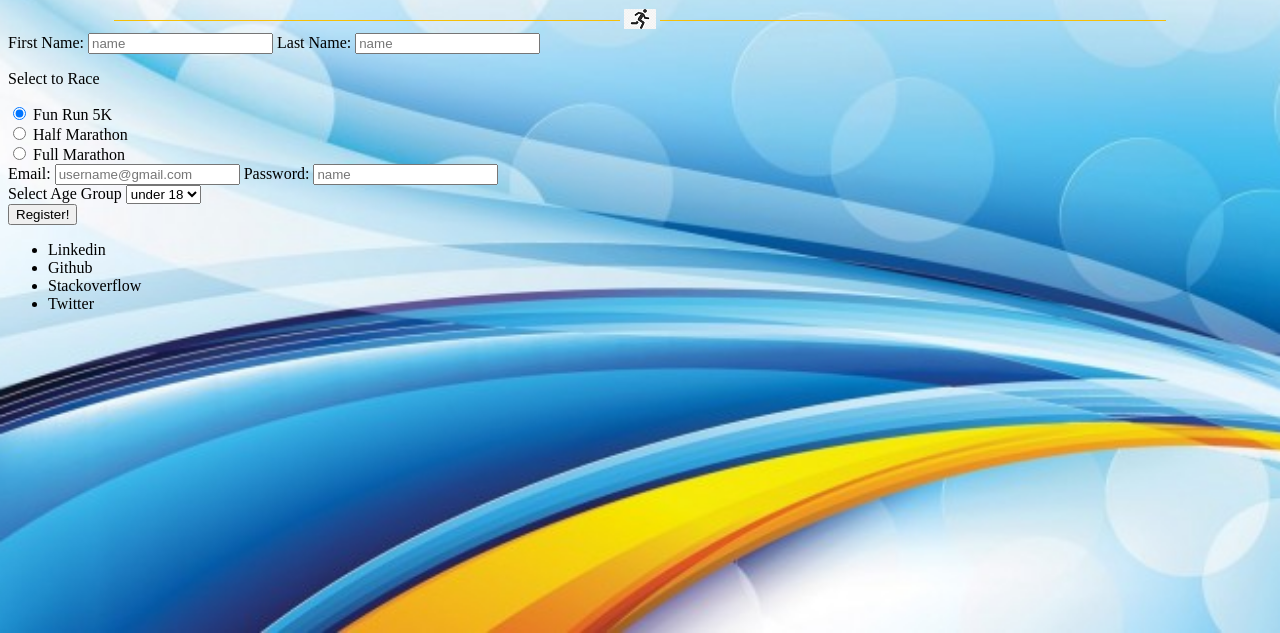
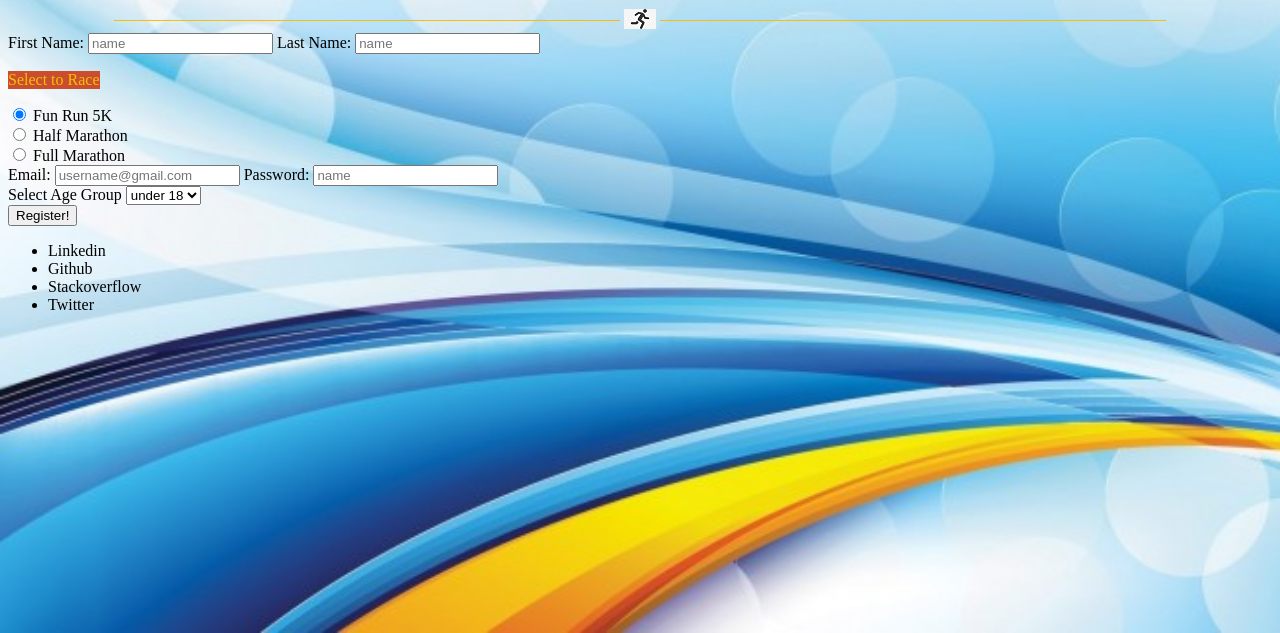
Before and after one commit to ShawnKellyWright/raceForm, a plain HTML site: page index.html in a window 1280 px wide. Shown: the part 167-800 px from the top of the page. Drawn offline with Linux system fonts and the light colour scheme.

Commit message:
added color to <p> and backgrnd color to width of text

```diff
--- a/index.html
+++ b/index.html
@@ -42,7 +42,7 @@
                 <input type="text" name="lastName" id="lastName" placeholder="name" required>
             </div>
 
-            <P>Select to Race</P>
+            <P><span>Select to Race</span></P>
 
             <div>
                 <input type="radio" name="race" id="funRun" value="funRun" checked="">
--- a/style.css
+++ b/style.css
@@ -8,6 +8,11 @@ body {
 
 h1 {
     text-align: center;
+}
+
+p span {
+    color:#f6bf08;
+    background-color: #ca4d2d;
 }
 
 .a1 {
```
